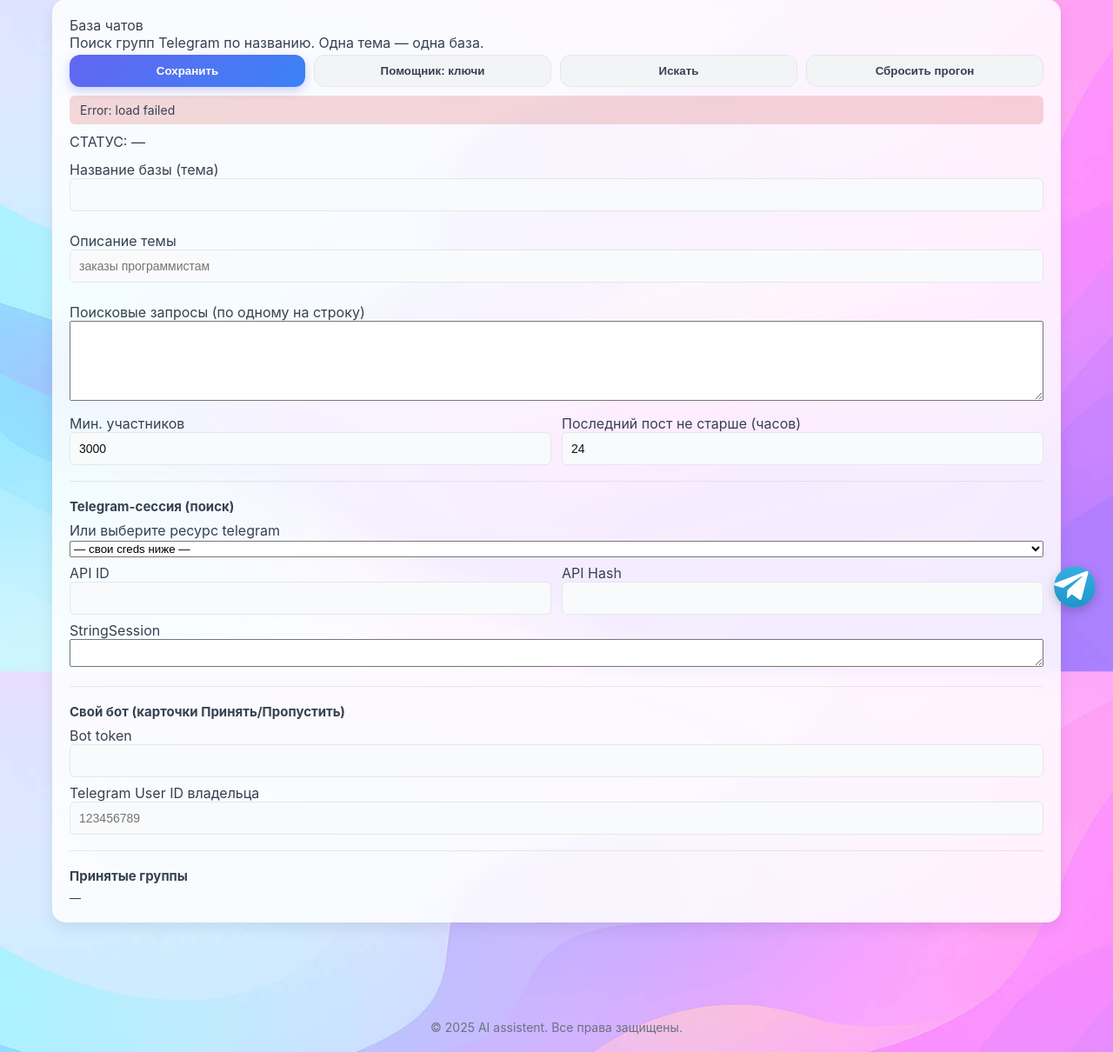
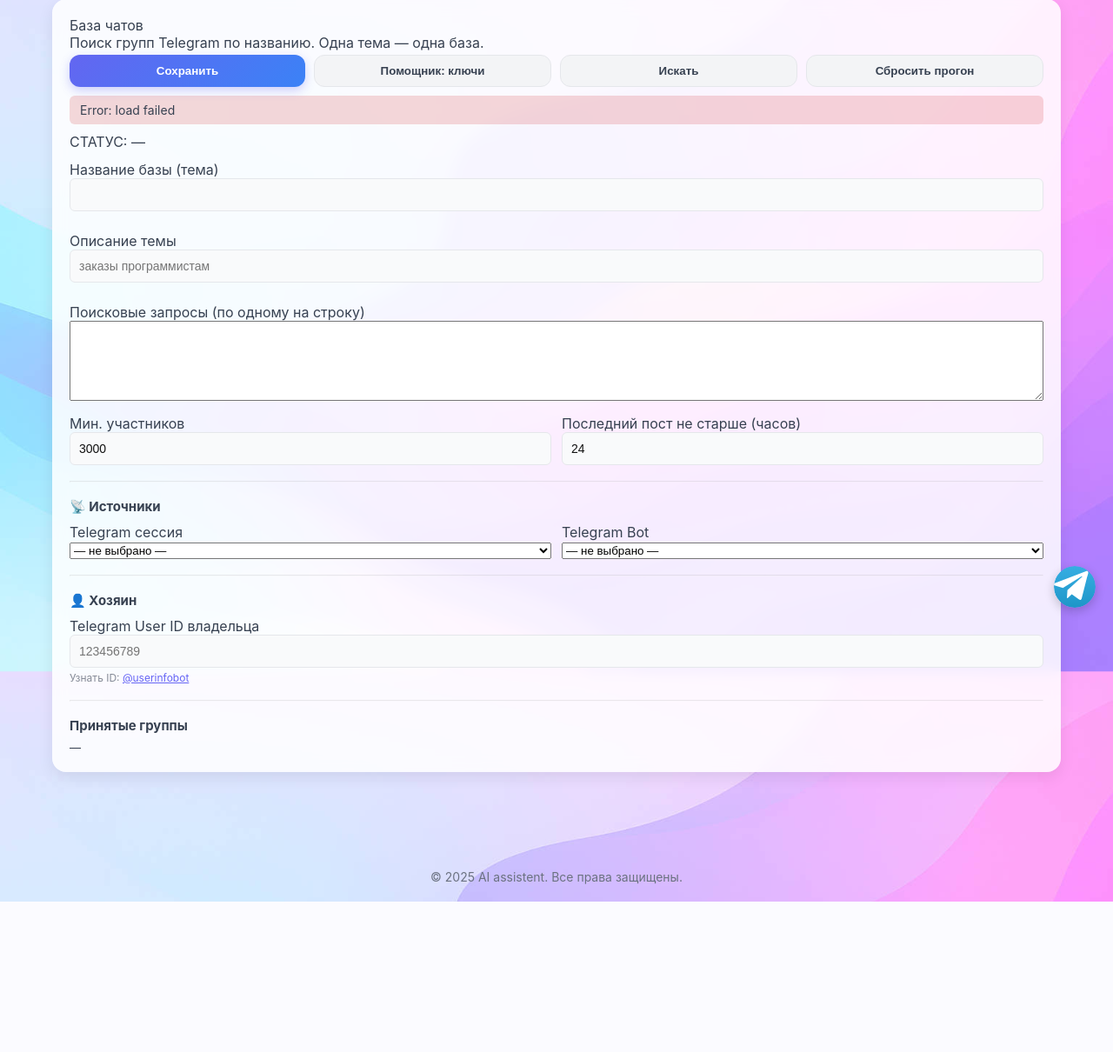
Before and after one commit to Aalam2000/assistchat, a FastAPI app: template src/web/templates/resources/chat_base.html in a window 1280 px wide. Shown: the part 81-1291 px from the top of the page at 87% size. After the commit the page ends 1118 px from the top, so only its background shows below. Run offline with FastAPI, Linux system fonts and the light colour scheme; the template is opened without the code that fills it: most values are stand-ins (such as "Sample title", 1, 10 or a date in 2020); data that the repository does not hold is empty.

Commit message:
СБОРЩИК

```diff
--- a/src/app/resources/chat_base/router.py
+++ b/src/app/resources/chat_base/router.py
@@ -94,7 +94,7 @@ async def save_chat_base(
 
     old = normalize_meta(row.meta_json)
     merged = normalize_meta({**old, **incoming_raw})
-    for section in ("filters", "creds", "owner", "run"):
+    for section in ("filters", "owner", "run", "sources"):
         if isinstance(incoming_raw.get(section), dict):
             merged[section] = {**old.get(section, {}), **incoming_raw[section]}
     if "queries" in incoming_raw:
--- a/src/web/static/js/chat_base.js
+++ b/src/web/static/js/chat_base.js
@@ -7,6 +7,8 @@ document.addEventListener("DOMContentLoaded", () => {
     const $ = (s) => document.querySelector(s);
     const msgBox = $("#cbMsg");
     const statusEl = $("#cbStatus");
+    const selSession = $("#cbSession");
+    const selBot = $("#cbBot");
 
     function showMsg(text, ok) {
         if (!msgBox) return;
@@ -23,6 +25,7 @@ document.addEventListener("DOMContentLoaded", () => {
     }
 
     function buildPayload() {
+        const ownerRaw = ($("#cbOwnerId").value || "").trim();
         return {
             label: ($("#cbLabel").value || "").trim(),
             meta_json: {
@@ -31,18 +34,17 @@ document.addEventListener("DOMContentLoaded", () => {
                 queries: queriesFromTextarea(),
                 filters: {
                     min_members: parseInt($("#cbMinMembers").value || "0", 10) || 0,
-                    last_post_max_hours: parseInt($("#cbLastPostHours").value || "24", 10) || 24,
+                    last_post_max_hours: parseInt(
+                        $("#cbLastPostHours").value || "24", 10
+                    ) || 24,
                 },
-                creds: {
-                    app_id: ($("#cbAppId").value || "").trim() || null,
-                    app_hash: ($("#cbAppHash").value || "").trim(),
-                    string_session: ($("#cbStringSession").value || "").trim(),
-                    bot_token: ($("#cbBotToken").value || "").trim(),
+                sources: {
+                    telegram_session_rid: selSession?.value || null,
+                    telegram_bot_rid: selBot?.value || null,
                 },
                 owner: {
-                    telegram_user_id: ($("#cbOwnerId").value || "").trim() || null,
+                    telegram_user_id: ownerRaw ? parseInt(ownerRaw, 10) : null,
                 },
-                telegram_session_rid: ($("#cbSessionRid").value || "").trim() || null,
             },
         };
     }
@@ -56,7 +58,9 @@ document.addEventListener("DOMContentLoaded", () => {
             return;
         }
         el.innerHTML = items.map((it) => {
-            const link = it.link ? `<a href="${it.link}" target="_blank">${it.link}</a>` : "—";
+            const link = it.link
+                ? `<a href="${it.link}" target="_blank">${it.link}</a>`
+                : "—";
             return `<div style="margin-bottom:8px;padding:8px;border:1px solid rgba(255,255,255,.1);border-radius:6px">
                 <b>${it.title || it.external_id}</b><br>
                 ${link}<br>
@@ -67,39 +71,47 @@ document.addEventListener("DOMContentLoaded", () => {
 
     function fillForm(data) {
         const meta = data.meta_json || {};
+        const sources = meta.sources || {};
         $("#cbLabel").value = data.label || "";
         $("#cbTopic").value = meta.topic || "";
         $("#cbQueries").value = (meta.queries || []).join("\n");
         $("#cbMinMembers").value = meta.filters?.min_members ?? 3000;
         $("#cbLastPostHours").value = meta.filters?.last_post_max_hours ?? 24;
-        $("#cbSessionRid").value = meta.telegram_session_rid || "";
-        const creds = meta.creds || {};
-        $("#cbAppId").value = creds.app_id || "";
-        $("#cbAppHash").value = creds.app_hash || "";
-        $("#cbStringSession").value = creds.string_session || "";
-        $("#cbBotToken").value = creds.bot_token || "";
+        if (selSession) selSession.value = sources.telegram_session_rid || "";
+        if (selBot) selBot.value = sources.telegram_bot_rid || "";
         $("#cbOwnerId").value = meta.owner?.telegram_user_id || "";
         const run = meta.run || {};
         statusEl.textContent = `СТАТУС: ${run.status || data.phase || "—"} | ${run.message || ""}`;
         renderAccepted(meta);
     }
 
-    async function loadSessions() {
-        const sel = $("#cbSessionRid");
-        if (!sel) return;
-        try {
-            const r = await fetch("/api/providers/resources/list", { credentials: "same-origin" });
-            const data = await r.json();
-            for (const it of data.items || []) {
-                if ((it.provider || "").toLowerCase() !== "telegram") continue;
-                const o = document.createElement("option");
-                o.value = it.id;
-                o.textContent = `${it.label || it.id} (${it.id})`;
-                sel.appendChild(o);
-            }
-        } catch (e) {
-            console.warn("[chat_base] sessions load", e);
-        }
+    async function loadUserResources() {
+        if (!selSession || !selBot) return;
+        const r = await fetch("/api/providers/resources/list", {
+            credentials: "same-origin",
+        });
+        const data = await r.json();
+        if (!r.ok || !data.ok) return;
+
+        const items = data.items || [];
+        const sessions = items.filter((x) => x.provider === "telegram");
+        const bots = items.filter((x) => x.provider === "telegram_bot");
+
+        selSession.innerHTML = '<option value="">— не выбрано —</option>';
+        sessions.forEach((s) => {
+            const o = document.createElement("option");
+            o.value = s.id;
+            o.textContent = s.label || s.id;
+            selSession.appendChild(o);
+        });
+
+        selBot.innerHTML = '<option value="">— не выбрано —</option>';
+        bots.forEach((b) => {
+            const o = document.createElement("option");
+            o.value = b.id;
+            o.textContent = b.label || b.id;
+            selBot.appendChild(o);
+        });
     }
 
     async function loadResource() {
@@ -179,5 +191,7 @@ document.addEventListener("DOMContentLoaded", () => {
         }
     };
 
-    loadSessions().then(loadResource).catch((e) => showMsg(String(e), false));
+    loadUserResources()
+        .then(loadResource)
+        .catch((e) => showMsg(String(e), false));
 });
--- a/src/web/templates/resources/chat_base.html
+++ b/src/web/templates/resources/chat_base.html
@@ -46,38 +46,32 @@
 
     <hr style="margin:18px 0;opacity:.2">
 
-    <h3 style="font-size:15px">Telegram-сессия (поиск)</h3>
-    <div class="mt-8">
-      <label for="cbSessionRid">Или выберите ресурс telegram</label>
-      <select id="cbSessionRid" style="width:100%;margin-bottom:8px">
-        <option value="">— свои creds ниже —</option>
-      </select>
-    </div>
-    <div style="display:grid;grid-template-columns:1fr 1fr;gap:12px">
+    <h3 style="margin:0 0 10px;font-size:15px">📡 Источники</h3>
+
+    <div style="display:grid;grid-template-columns:1fr 1fr;gap:12px;margin-bottom:12px">
       <div>
-        <label for="cbAppId">API ID</label>
-        <input id="cbAppId" type="number" style="width:100%">
+        <label for="cbSession">Telegram сессия</label>
+        <select id="cbSession" style="width:100%">
+          <option value="">— не выбрано —</option>
+        </select>
       </div>
       <div>
-        <label for="cbAppHash">API Hash</label>
-        <input id="cbAppHash" type="password" style="width:100%">
+        <label for="cbBot">Telegram Bot</label>
+        <select id="cbBot" style="width:100%">
+          <option value="">— не выбрано —</option>
+        </select>
       </div>
-    </div>
-    <div class="mt-8">
-      <label for="cbStringSession">StringSession</label>
-      <textarea id="cbStringSession" rows="2" style="width:100%"></textarea>
     </div>
 
     <hr style="margin:18px 0;opacity:.2">
 
-    <h3 style="font-size:15px">Свой бот (карточки Принять/Пропустить)</h3>
+    <h3 style="margin:0 0 10px;font-size:15px">👤 Хозяин</h3>
     <div class="mt-8">
-      <label for="cbBotToken">Bot token</label>
-      <input id="cbBotToken" type="password" style="width:100%;margin-bottom:8px">
-    </div>
-    <div>
       <label for="cbOwnerId">Telegram User ID владельца</label>
       <input id="cbOwnerId" type="number" placeholder="123456789" style="width:100%">
+      <p class="mono" style="opacity:.6;font-size:12px;margin-top:4px">
+        Узнать ID: <a href="https://t.me/userinfobot" target="_blank">@userinfobot</a>
+      </p>
     </div>
 
     <hr style="margin:18px 0;opacity:.2">
```
Also changed, not shown: src/app/resources/chat_base/meta.py (+11 -9 lines), src/app/resources/chat_base/search.py (+39 -20 lines), src/app/resources/chat_base/worker.py (+8 -7 lines).
